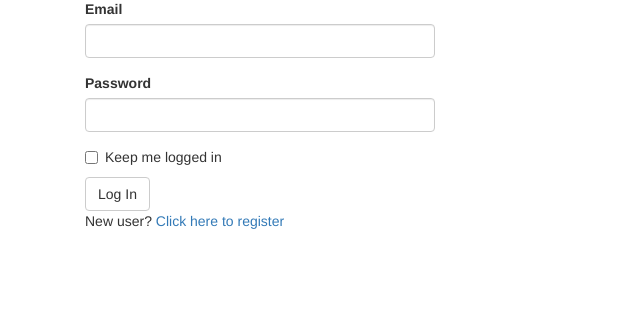
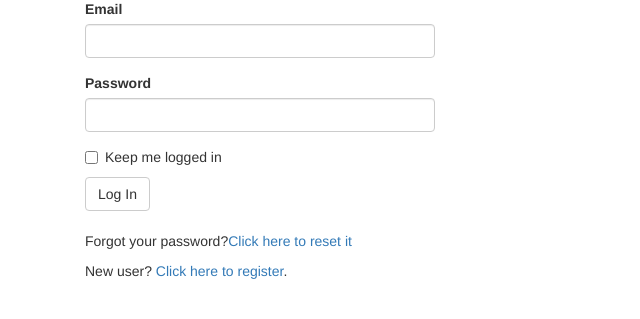
Before and after one commit to RichardIreri/Flasky, a Flask app: a page that uses app/templates/auth/login.html in a window 1280 px wide. Shown: the part 193-512 px from the top of the page, without its empty margins (0-640 px from the left). Run offline with Flask 2, Linux system fonts and the light colour scheme; some libraries are stand-ins or nearby versions.

Commit message:
Password reset for account management

```diff
--- a/app/auth/forms.py
+++ b/app/auth/forms.py
@@ -43,3 +43,16 @@ class ChangePasswordForm(FlaskForm):
     password2 = PasswordField('Confirm new password',
                               validators=[DataRequired()])
     submit = SubmitField('Update Password')
+
+# Password reset request form
+class PasswordResetRequestForm(FlaskForm):
+    email = StringField('Email', validators=[DataRequired(), Length(1, 64),
+                                             Email()])
+    submit = SubmitField('Reset Password')
+
+# Password reset form
+class PasswordResetForm(FlaskForm):
+    password = PasswordField('New Password', validators=[
+        DataRequired(), EqualTo('password2', message='Passwords must match')])
+    password2 = PasswordField('Confirm password', validators=[DataRequired()])
+    submit = SubmitField('Reset Password')
--- a/app/auth/views.py
+++ b/app/auth/views.py
@@ -2,7 +2,7 @@
 
 from flask import render_template, redirect, request, url_for, flash
 from . import auth
-from .forms import LoginForm, RegistrationForm, ChangePasswordForm
+from .forms import LoginForm, RegistrationForm, ChangePasswordForm, PasswordResetRequestForm, PasswordResetForm
 from flask_login import login_user, logout_user, login_required, current_user
 from ..models import User
 from .. import db
@@ -102,3 +102,36 @@ def change_password():
         else:
             flash('Invalid password')
     return render_template('auth/change_password.html', form=form)
+
+# User password reset request
+@auth.route('/reset', methods=['GET', 'POST'])
+def password_reset_request():
+    if not current_user.is_anonymous:
+        return redirect(url_for('main.index'))
+    form = PasswordResetRequestForm()
+    if form.validate_on_submit():
+        user = User.query.filter_by(email=form.email.data).first()
+        if user:
+            token = user.generate_reset_token()
+            send_email(user.email, 'Reset Your Password',
+                       'auth/email/reset_password',
+                       user=user, token=token)
+        flash('An email with instructions to reset your password has been '
+              'sent to you.')
+        return redirect(url_for('auth.login'))
+    return render_template('auth/reset_password.html', form=form)
+
+# User password reset
+@auth.route('/reset/<token>', methods=['GET', 'POST'])
+def password_reset(token):
+    if not current_user.is_anonymous:
+        return redirect(url_for('main.index'))
+    form = PasswordResetForm()
+    if form.validate_on_submit():
+        if User.reset_password(token, form.password.data):
+            db.session.commit()
+            flash('Your password has been updated.')
+            return redirect(url_for('auth.login'))
+        else:
+            return redirect(url_for('main.index'))
+    return render_template('auth/reset_password.html', form=form)
--- a/app/templates/auth/login.html
+++ b/app/templates/auth/login.html
@@ -9,11 +9,8 @@
 </div>
 <div class="col-md-4">
     {{ wtf.quick_form(form) }}
-    <p>
-        New user?
-        <a href="{{ url_for('auth.register') }}">
-        Click here to register
-        </a>
-    </p>
+    <br>
+    <p>Forgot your password?<a href="{{ url_for('auth.password_reset_request') }}">Click here to reset it</a></p>
+    <p>New user? <a href="{{ url_for('auth.register') }}">Click here to register</a>.</p>
 </div>
 {% endblock %}
```
Also changed, not shown: app/models.py (+24 -4 lines), app/templates/auth/email/reset_password.html (added, +8 -0 lines), app/templates/auth/email/reset_password.txt (added, +13 -0 lines), app/templates/auth/reset_password.html (added, +13 -0 lines).
